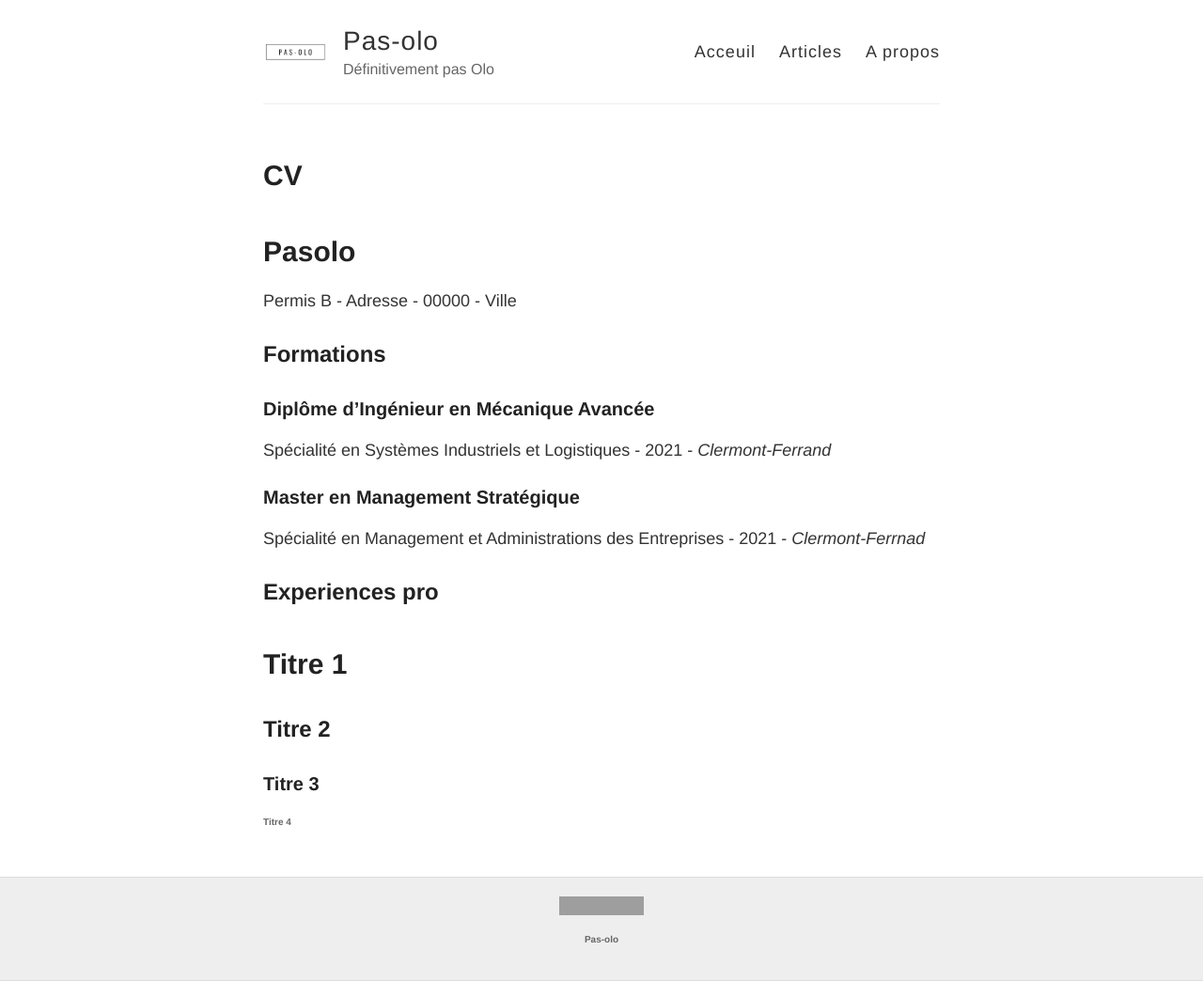
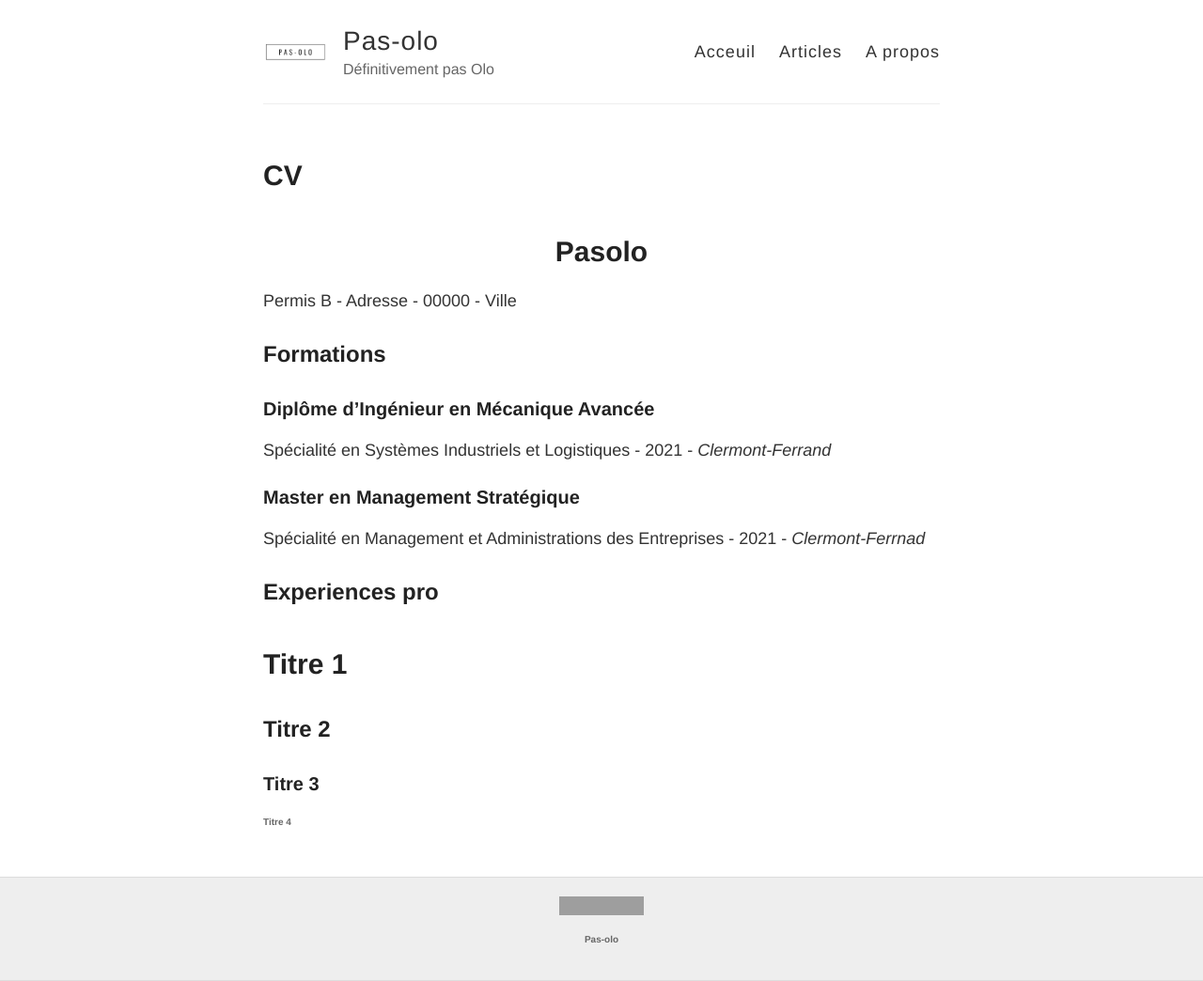
Before and after one commit to Pas-olo/Pas-olo.github.io, a Jekyll site: the page built from about.md, in a window 1280 px wide. Shown: the whole page at 94% size. Built offline with Jekyll 4.4.1, drawn with Linux system fonts in a browser that asks for light colours; grey boxes are pictures that could not be loaded.

Commit message:
Update about.md

```diff
--- a/about.md
+++ b/about.md
@@ -3,7 +3,7 @@ layout: page
 title: CV
 permalink: /about/
 ---
-# Pasolo
+<h1 style="text-align: center;"> Pasolo </h1>
 Permis B - Adresse - 00000 - Ville
 ## Formations
 ### Diplôme d'Ingénieur en Mécanique Avancée
```
